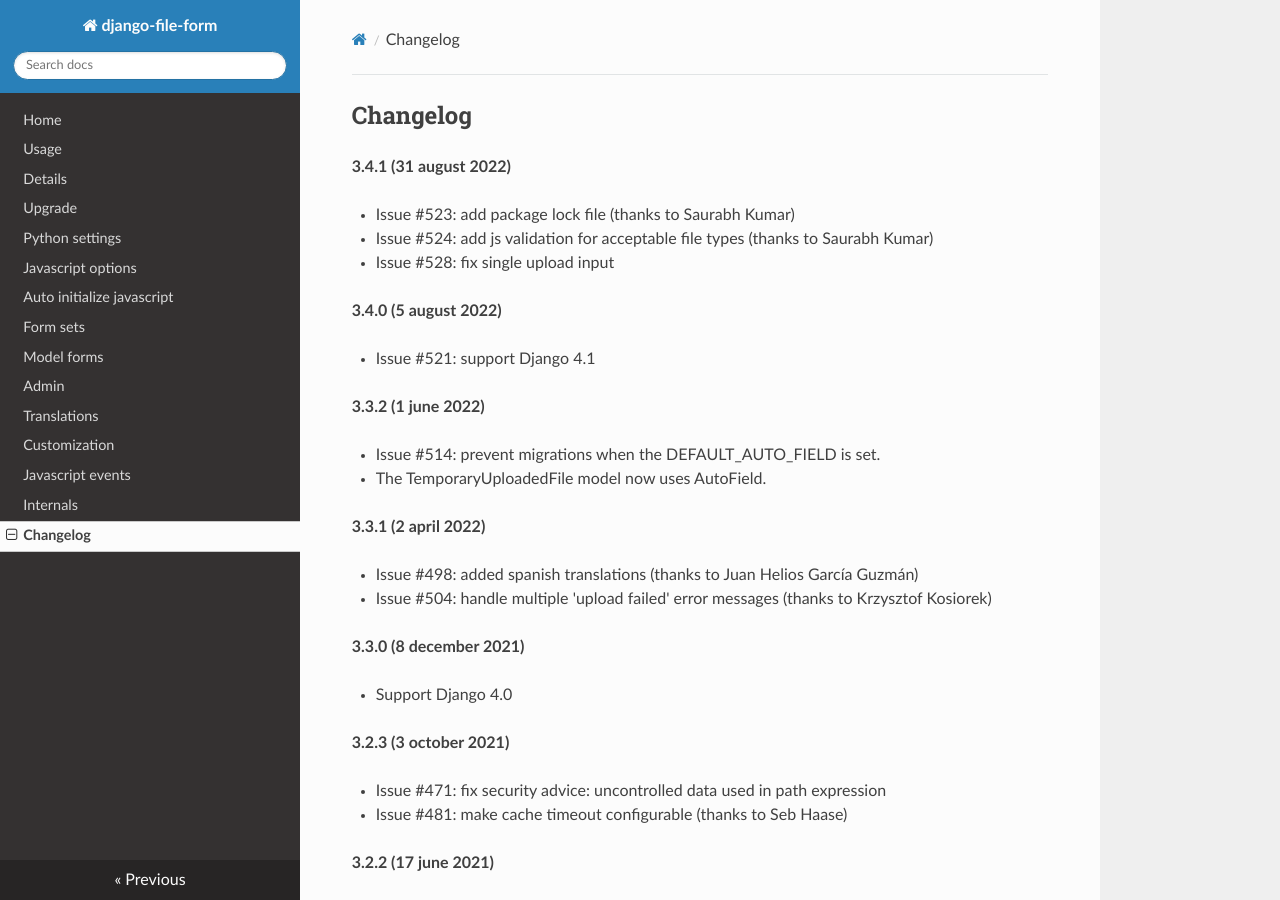
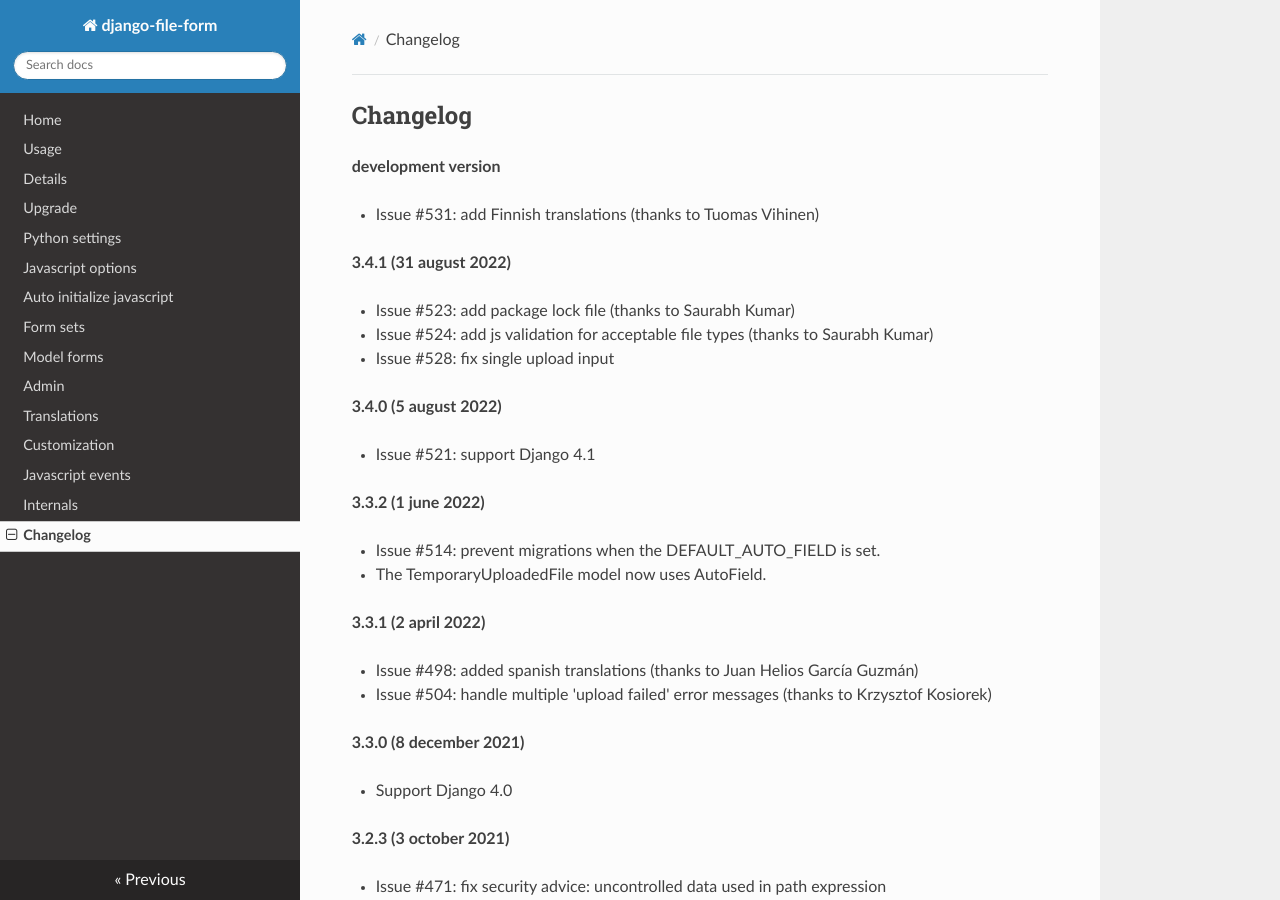
Before and after one commit to mbraak/django-file-form, an MkDocs documentation site: the page built from docs/changelog.md, in a window 1280 px wide and 900 px high. Built offline with MkDocs 1.6.1, drawn with Linux system fonts in a browser that asks for light colours; nearby versions of some CDN libraries.

Commit message:
Add issue 531 to the changelog

```diff
--- a/docs/changelog.md
+++ b/docs/changelog.md
@@ -1,4 +1,8 @@
 ## Changelog
+
+**development version**
+
+- Issue #531: add Finnish translations (thanks to Tuomas Vihinen)
 
 **3.4.1 (31 august 2022)**
 
```
